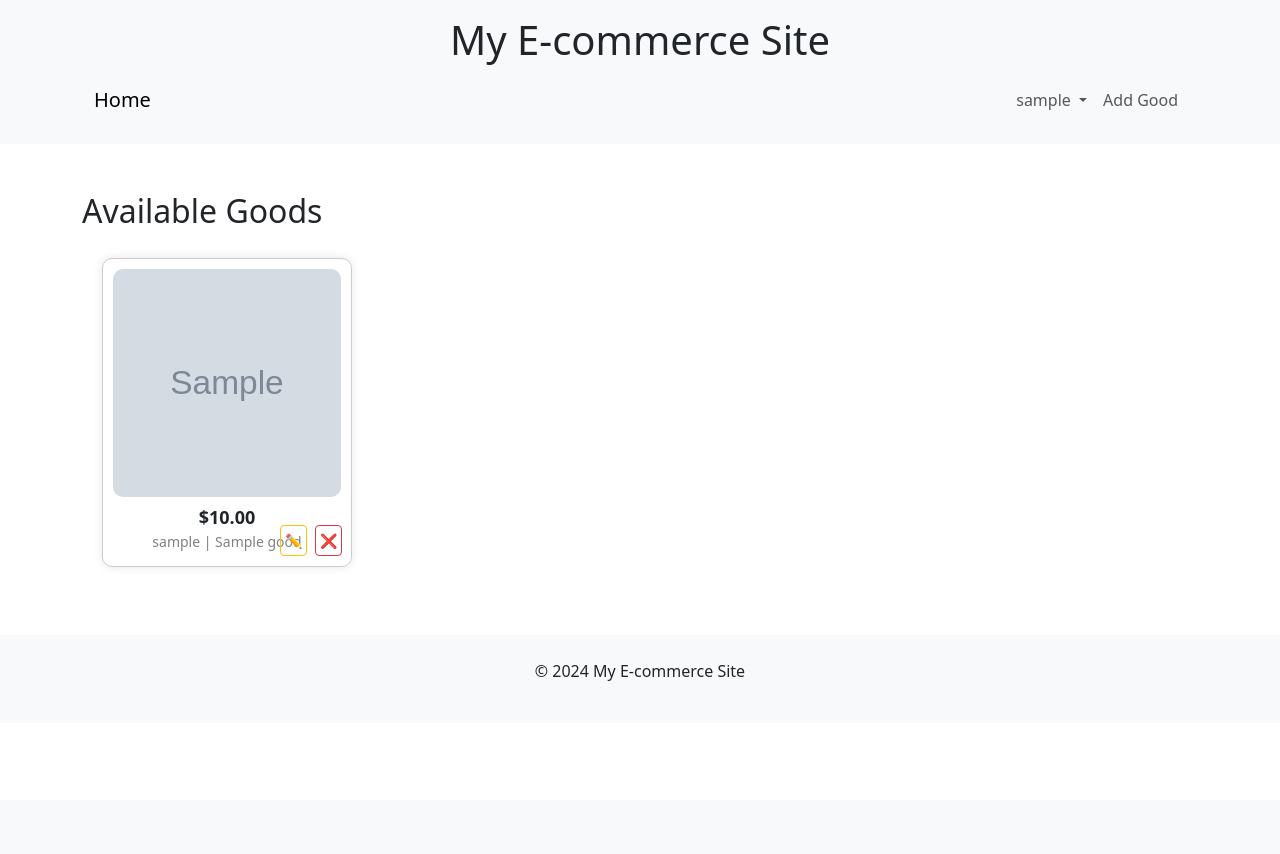
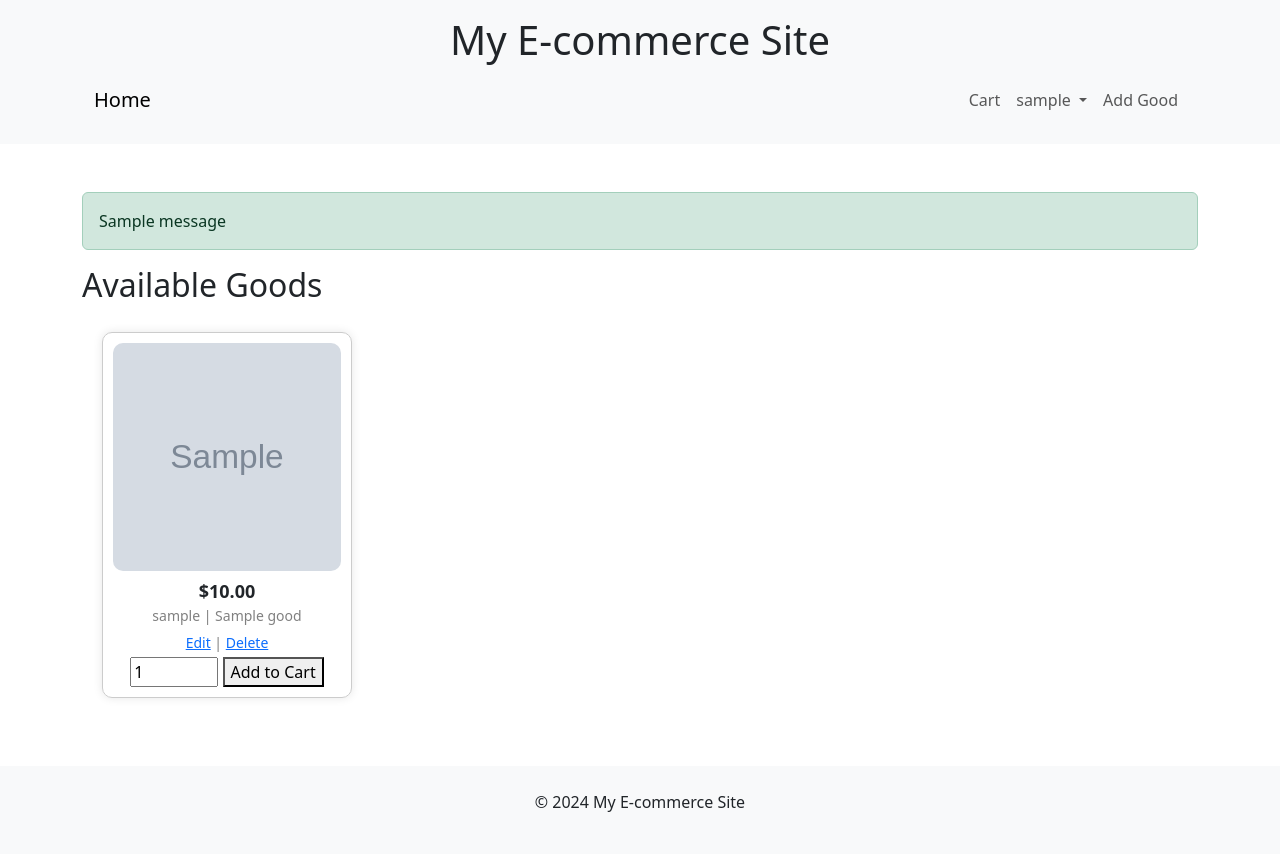
Before and after one commit to MaksimBalakin/ecommerce, a Django app: page / in a window 1280 px wide. Before the commit the page ends 681 px from the top, so only its background shows below. Run offline with Django 5.2, Linux system fonts and the light colour scheme; a user stored in the database is signed in; tables that the repository leaves empty hold one stand-in row (values such as "Sample post"); grey boxes marked "Sample" are stand-in pictures; one stand-in notice (Sample message) is shown.

Commit message:
did basic cart functionality

```diff
--- a/ecommerce/cart/cart.py
+++ b/ecommerce/cart/cart.py
@@ -1,7 +1,7 @@
 # cart/cart.py
 from decimal import Decimal
 from django.conf import settings
-from ecommerce.users.models import Good  # Adjust the import to match your Good model location
+from shop.models import Good
 
 class Cart:
     def __init__(self, request):
--- /dev/null
+++ b/ecommerce/cart/context_processors.py
@@ -0,0 +1,5 @@
+# cart/context_processors.py
+from .cart import Cart
+
+def cart(request):
+    return {'cart': Cart(request)}
--- /dev/null
+++ b/ecommerce/cart/forms.py
@@ -0,0 +1,6 @@
+# cart/forms.py
+from django import forms
+
+class CartAddGoodForm(forms.Form):
+    quantity = forms.IntegerField(min_value=1, max_value=10, initial=1)
+    update = forms.BooleanField(required=False, initial=False, widget=forms.HiddenInput)
--- /dev/null
+++ b/ecommerce/cart/urls.py
@@ -0,0 +1,10 @@
+from django.urls import path
+from . import views
+
+app_name = 'cart'
+
+urlpatterns = [
+    path('add/<int:good_id>/', views.cart_add, name='cart_add'),
+    path('remove/<int:good_id>/', views.cart_remove, name='cart_remove'),
+    path('', views.cart_detail, name='cart_detail'),
+]
--- a/ecommerce/ecommerce/settings.py
+++ b/ecommerce/ecommerce/settings.py
@@ -28,6 +28,8 @@ DEBUG = True
 ALLOWED_HOSTS = []
 
 
+CART_SESSION_ID = 'cart'
+
 # Application definition
 
 INSTALLED_APPS = [
@@ -41,6 +43,7 @@ INSTALLED_APPS = [
     'users.apps.UsersConfig',
     'shop.apps.ShopConfig',
     'cart.apps.CartConfig',
+
 ]
 AUTH_USER_MODEL = 'users.CustomUser'
 
@@ -68,10 +71,13 @@ TEMPLATES = [
                 'django.template.context_processors.request',
                 'django.contrib.auth.context_processors.auth',
                 'django.contrib.messages.context_processors.messages',
+                'cart.context_processors.cart'
             ],
         },
     },
 ]
+
+
 
 WSGI_APPLICATION = 'ecommerce.wsgi.application'
 
--- a/ecommerce/ecommerce/urls.py
+++ b/ecommerce/ecommerce/urls.py
@@ -20,4 +20,5 @@ from django.urls import path, include
 urlpatterns = [
     path('admin/', admin.site.urls),
     path('', include('users.urls')),
+    path('cart/', include('cart.urls')),
 ]
--- a/ecommerce/templates/base.html
+++ b/ecommerce/templates/base.html
@@ -29,6 +29,9 @@
                     </button>
                     <div class="collapse navbar-collapse flex-row-reverse" id="navbarNav">
                         <ul class="navbar-nav">
+                            <li class="nav-item">
+                                <a class="nav-link" href="{% url 'cart:cart_detail' %}">Cart</a>
+                            </li>
                             {% if user.is_authenticated %}
                                 <li class="nav-item dropdown">
                                     <a class="nav-link dropdown-toggle" href="#" id="dropdownMenuButton1" data-bs-toggle="dropdown" aria-expanded="false">
@@ -56,6 +59,13 @@
     </header>
 
     <main class="container my-5">
+        {% if messages %}
+            <div class="messages">
+                {% for message in messages %}
+                    <div class="alert alert-{{ message.tags }}">{{ message }}</div>
+                {% endfor %}
+            </div>
+        {% endif %}
         {% block content %}
         <!-- Page-specific content goes here -->
         {% endblock %}
--- a/ecommerce/users/templates/users/home.html
+++ b/ecommerce/users/templates/users/home.html
@@ -7,21 +7,26 @@
 
 <h2>Available Goods</h2>
 <div class="grid-container">
+    <!-- ecommerce/users/templates/users/home.html -->
+
     {% for good in goods %}
     <div class="grid-item">
         <img src="{{ good.image.url }}" alt="{{ good.name }}" style="width:100%;">
 
         <h3>${{ good.price }}</h3>
         <p><span style="color:grey;">{{ good.creator.username }}</span> | {{ good.name }}</p>
-            {% if user.is_authenticated and user == good.creator %}
-                <div style="display: flex; justify-content: center; position: absolute; bottom: 5px; right: 5px; font-size: 0.8em;">
-                    <a href="{% url 'edit_good' good.id %}" class="btn btn-outline-warning btn-sm mx-1 p-1">✏️<i class="bi bi-pencil"></i></a>
-                    <a href="{% url 'delete_good' good.id %}" class="btn btn-outline-danger btn-sm mx-1 p-1">❌<i class="bi bi-trash"></i></a>
+        {% if request.user == good.creator %}
+            <p>
+                <a href="{% url 'edit_good' good.id %}">Edit</a> |
+                <a href="{% url 'delete_good' good.id %}">Delete</a>
+            </p>
+        {% endif %}
+        <form action="{% url 'cart:cart_add' good.id %}" method="post">
+            {% csrf_token %}
+            <input type="number" name="quantity" value="1" min="1" max="10">
+            <button type="submit">Add to Cart</button>
+        </form>
     </div>
-            {% endif %}
-        </div>
-    {% empty %}
-        <p>No goods available.</p>
 {% endfor %}
 </div>
 {% endblock %}
```
Also changed, not shown: ecommerce/cart/templates/cart/detail.html (added, +43 -0 lines), ecommerce/cart/views.py (+25 -2 lines), ecommerce/users/templates/users/goods_list.html (deleted, +0 -20 lines). Lines whose indentation alone changed are shown as unchanged.
